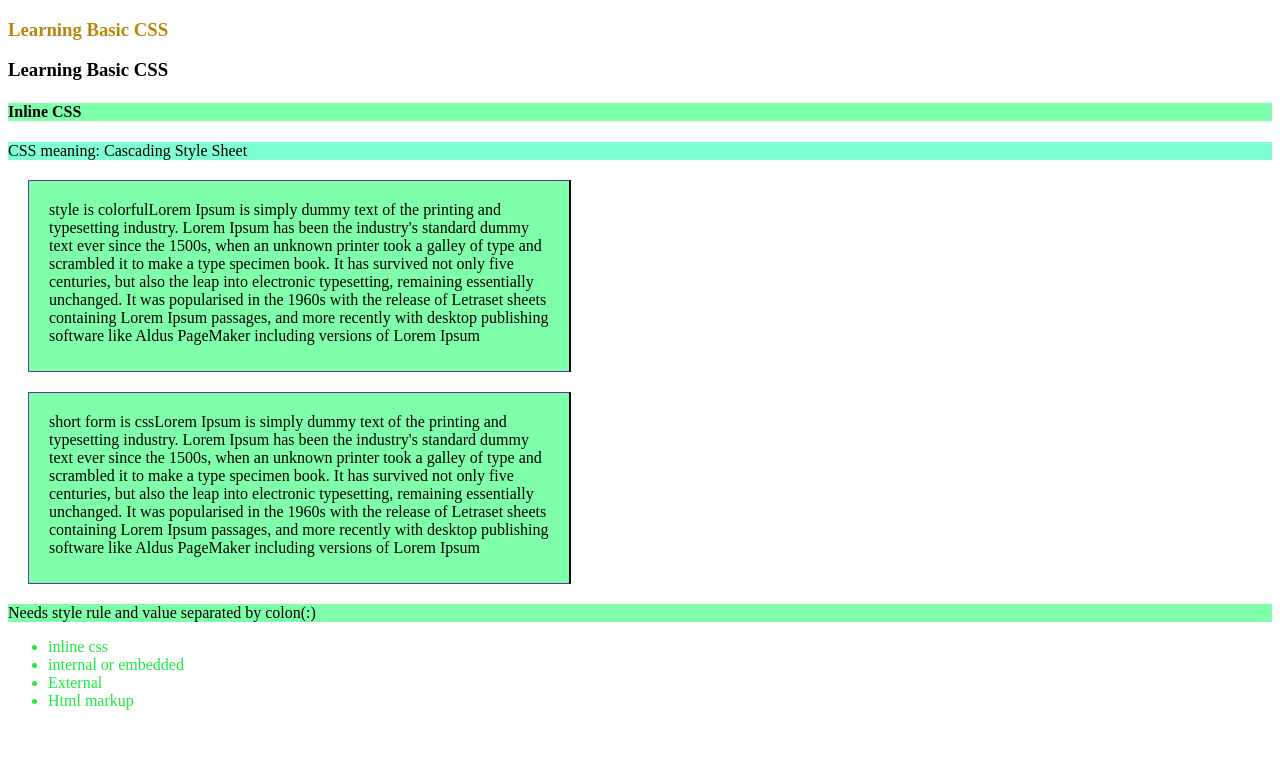
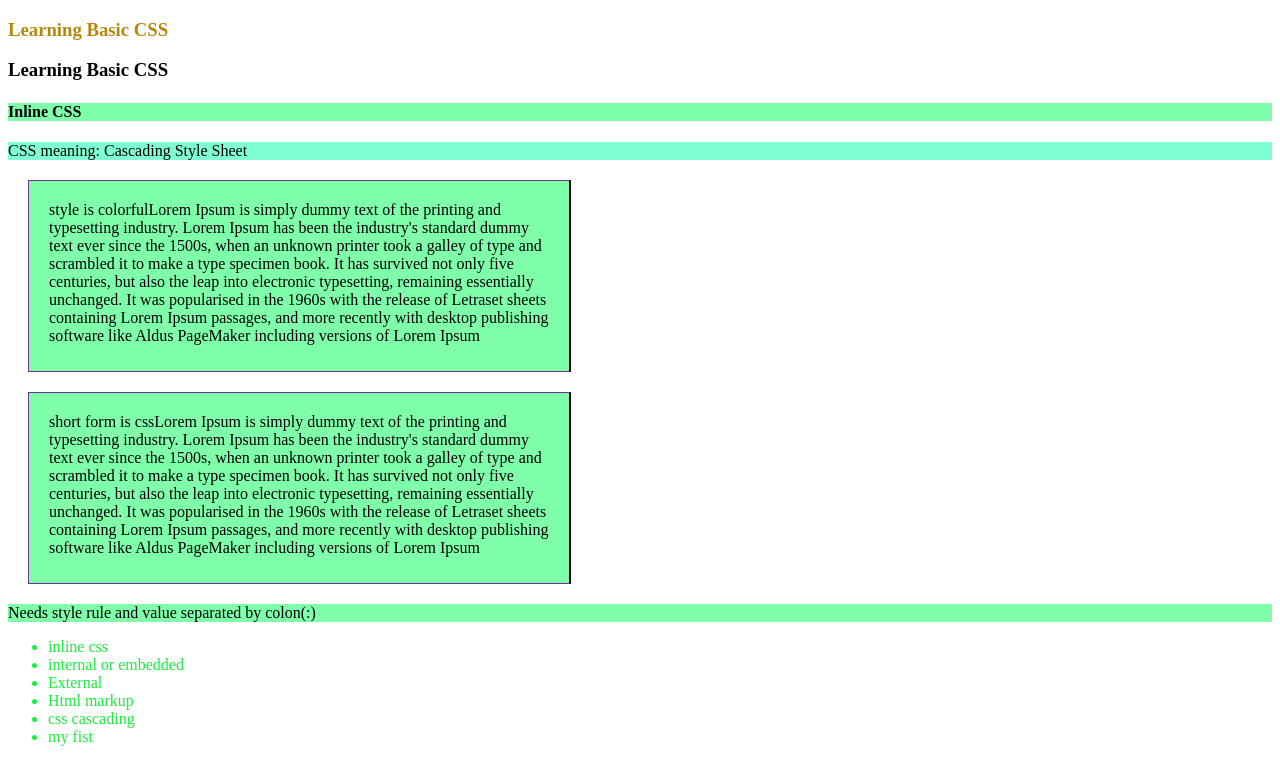
Before and after one commit to Emon00000/my-first-website, a plain HTML site: page index.html in a window 1280 px wide. Drawn offline with Linux system fonts and the light colour scheme.

Commit message:
added li

```diff
--- a/index.html
+++ b/index.html
@@ -34,6 +34,8 @@
         <li>internal or embedded</li>
         <li>External</li>
         <li>Html markup</li>
+        <li>css cascading</li>
+        <li>my fist</li>
 
     </ul>
 </body>
```
